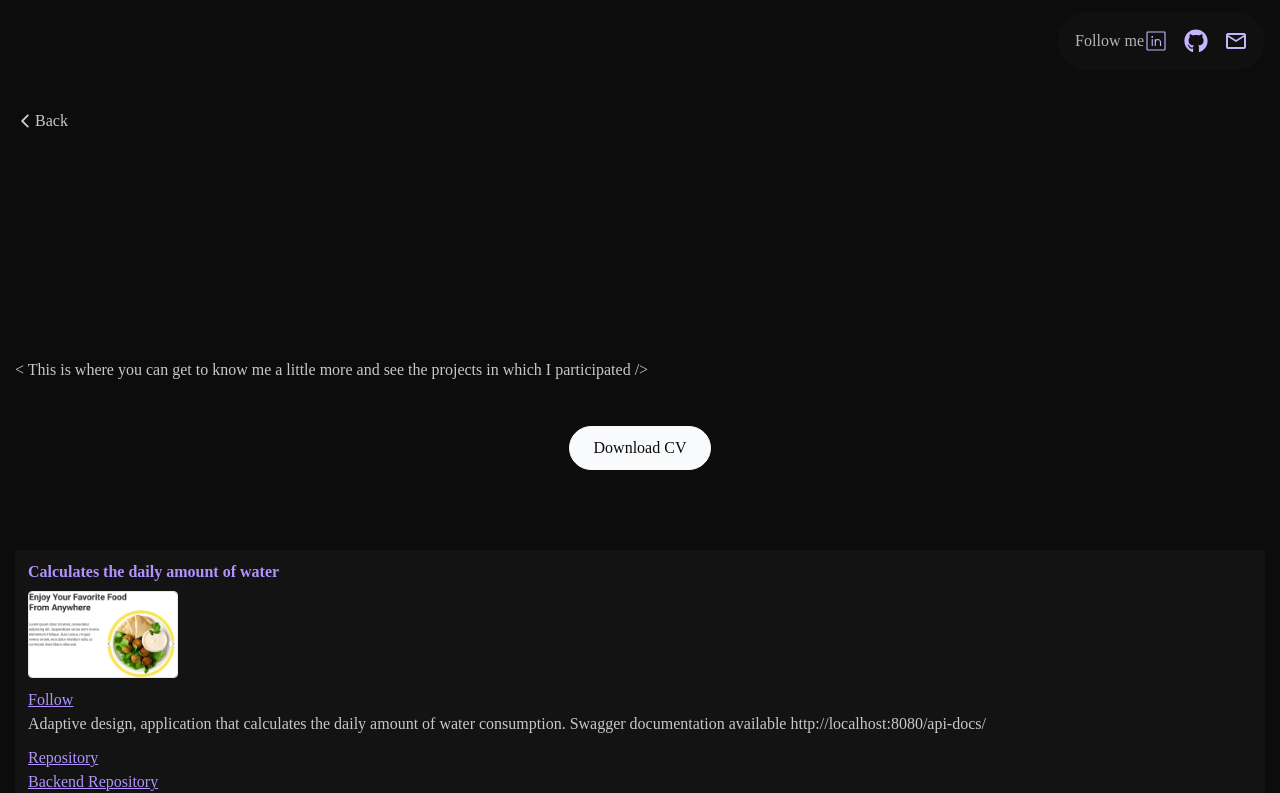
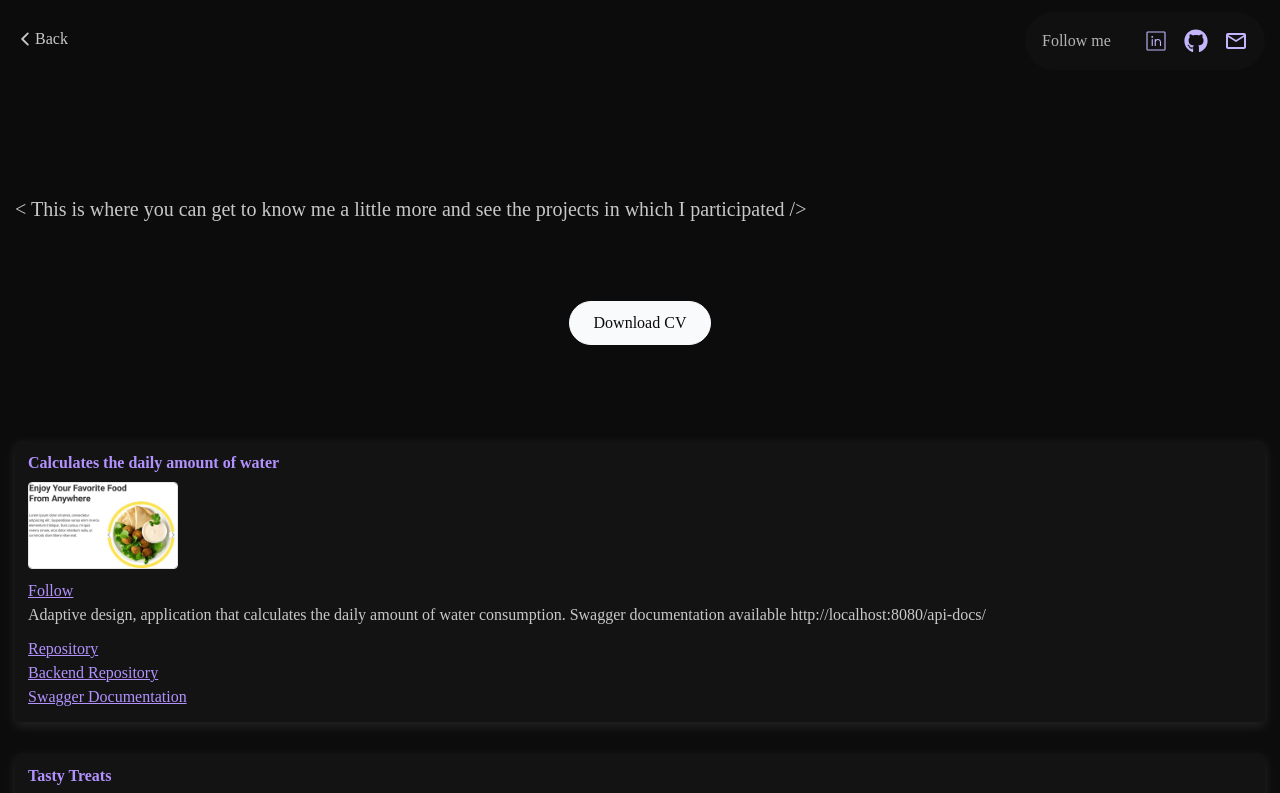
Before and after one commit to HannaNikola/my-portfolio, a Next.js app: page /portfolio in a window 1280 px wide. Shown: the top 793 px of the page. Built offline with nearby package versions, Linux system fonts and the light colour scheme.

Commit message:
add-styles
chenged styles in portfolioElement,

```diff
--- a/src/app/components/buttonCV.jsx
+++ b/src/app/components/buttonCV.jsx
@@ -14,7 +14,7 @@ export const ButtonLoadCV = () => {
 
     return (
         <div>
-            <button onClick={handleDownload} className="mb-20 py-2 px-6 button-styles">
+            <button onClick={handleDownload} className="mb-24 py-2 px-6 button-styles">
                 Download CV
             </button>
         </div>
--- a/src/app/components/main.jsx
+++ b/src/app/components/main.jsx
@@ -14,7 +14,7 @@ export const Main = () => {
 
     return (
         <div >
-            <div className=" flex justify-center mt-20  mb-11" >
+            <div className=" flex justify-center mt-20  mb-20" >
                 <Image
                     src={SvgAvatar}
                     alt="Profile Picture"
@@ -25,11 +25,9 @@ export const Main = () => {
 
             </div>
             <h1 className="text-center mb-6 text-customTextAccent text-h1 ">Hi, I`m Hanna</h1>
-            <p className="mb-14">I am a young <span className="text-customTextAccent">Full Stack Developer </span>and I am deeply passionate about development and creating new, user-friendly, and useful applications.
+            <p className="mb-24">I am a young <span className="text-customTextAccent">Full Stack Developer </span>and I am deeply passionate about development and creating new, user-friendly, and useful applications.
                 I love solving new challenges and always seek opportunities to improve my skills.</p>
-            <div className="flex justify-center mb-14" >
-                <a className="flex items-center " href="tel:+32492326638"><LuPhone className="mr-1 "/>+32 492 32 66 38</a>
-            </div>
+
 
             <div className="flex justify-center">
                 <LinkPortfolio />
@@ -37,10 +35,16 @@ export const Main = () => {
             <div className="flex justify-center" >
                 <ButtonLoadCV />
             </div>
+            <div className="flex justify-center mb-24" >
+                <a className="flex items-center " href="tel:+32492326638"><LuPhone className="mr-1 " />+32 492 32 66 38</a>
+            </div>
 
-            <p className="text-h2 text-center  mb-14">These are the technologies that I’ve been using</p>
-            <SkillList/>
-            <SocialLink/>
+            <p className="text-h2 text-center  mb-24">These are the technologies that I’ve been using</p>
+            <SkillList />
+            <div className="mb-24">
+                <SocialLink  />
+            </div>
+
         </div>
     )
 
--- a/src/app/components/portfolioElement.jsx
+++ b/src/app/components/portfolioElement.jsx
@@ -9,19 +9,20 @@ import { SocialLink } from './socialLink';
 export const PortfolioElement = () => {
     return (
         <div>
-            <div className="flex justify-between  mt-3 mb-32">
-                <div className="flex ">
-                <button>
-                    <Link className="flex items-center" href="/">
-                        <IoChevronBackOutline className="w-5 h-5" />
-                        Back
-                    </Link>
+            <div className="flex justify-between items-center mt-3 mb-32">
+                <div className="">
+                    <button>
+                        <Link className="flex items-center" href="/">
+                            <IoChevronBackOutline className="w-5 h-5" />
+                            Back
+                        </Link>
                     </button>
                 </div>
-                <SocialLink />
+                <div className="w-60"><SocialLink /></div>
+
             </div>
 
-            <h2 className="flex text-center    mb-11">
+            <h2 className="flex text-center text-nunito-second   mb-20">
                 &lt; This is where you can get to know me a little more and see the projects in which I
                 participated /&gt;
             </h2>
--- a/src/app/components/socialLink.jsx
+++ b/src/app/components/socialLink.jsx
@@ -6,12 +6,12 @@ import { MdOutlineEmail } from "react-icons/md";
 
 export const SocialLink = () => {
     return (
-      <div className="border  border-backgroundSecondary rounded-full p-4 flex items-center justify-between mb-40 bg-backgroundSecondary ">
+      <div className="border  border-backgroundSecondary rounded-full p-4 flex items-center justify-between  bg-backgroundSecondary ">
 
         <h3 className="text-left text-textSecondaryColor">Follow me</h3>
 
         <ul className=" flex space-x-4">
-          <li className="">
+          <li>
 
               <a
                 href="https://www.linkedin.com/in/hanna-nikolaienko/"
--- a/src/app/globals.css
+++ b/src/app/globals.css
@@ -50,7 +50,14 @@ body {
     font-weight: 400;
     line-height: normal;
 }
+.text-nunito-second{
+font-family: Nunito;
+  font-size: 20px;
+  font-style: normal;
+  font-weight: 400;
+  line-height: normal;
 
+}
 .text-secondary{
 
   font-family: Raleway;
@@ -73,7 +80,11 @@ font-family: Raleway;
 
 
 .custom-card {
-@apply border rounded border-customCardBackground mb-8 px-3 py-3  bg-customCardBackground;
+@apply border rounded border-customCardBackground mb-8 px-3 py-3  bg-customCardBackground drop-shadow-xl custom-card-shadow;
+}
+
+.custom-card-shadow {
+  @apply drop-shadow-[0_4px_6px_rgba(255,255,255,0.1)];
 }
 
 .icons-border{
@@ -83,3 +94,8 @@ font-family: Raleway;
 .button-styles{
 @apply border border-slate-50 rounded-full text-nunito text-stone-950 bg-slate-50 py-3;
 }
+
+
+  .btn {
+      @apply bg-violet-500 hover:bg-violet-600 active:bg-violet-700 focus:outline-none focus:ring focus:ring-violet-300 text-customTextAccent font-bold py-2 px-4 rounded;
+    }
```
